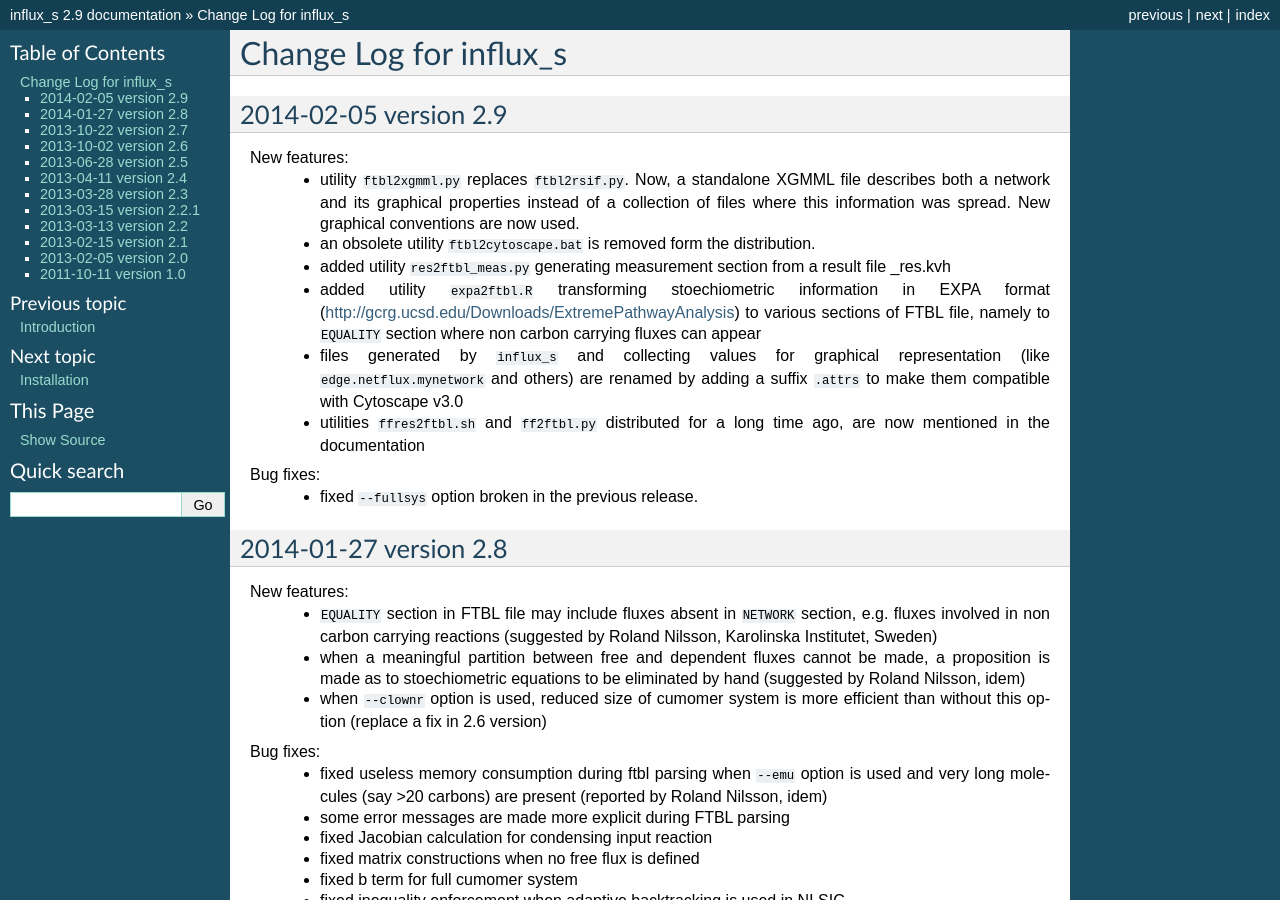
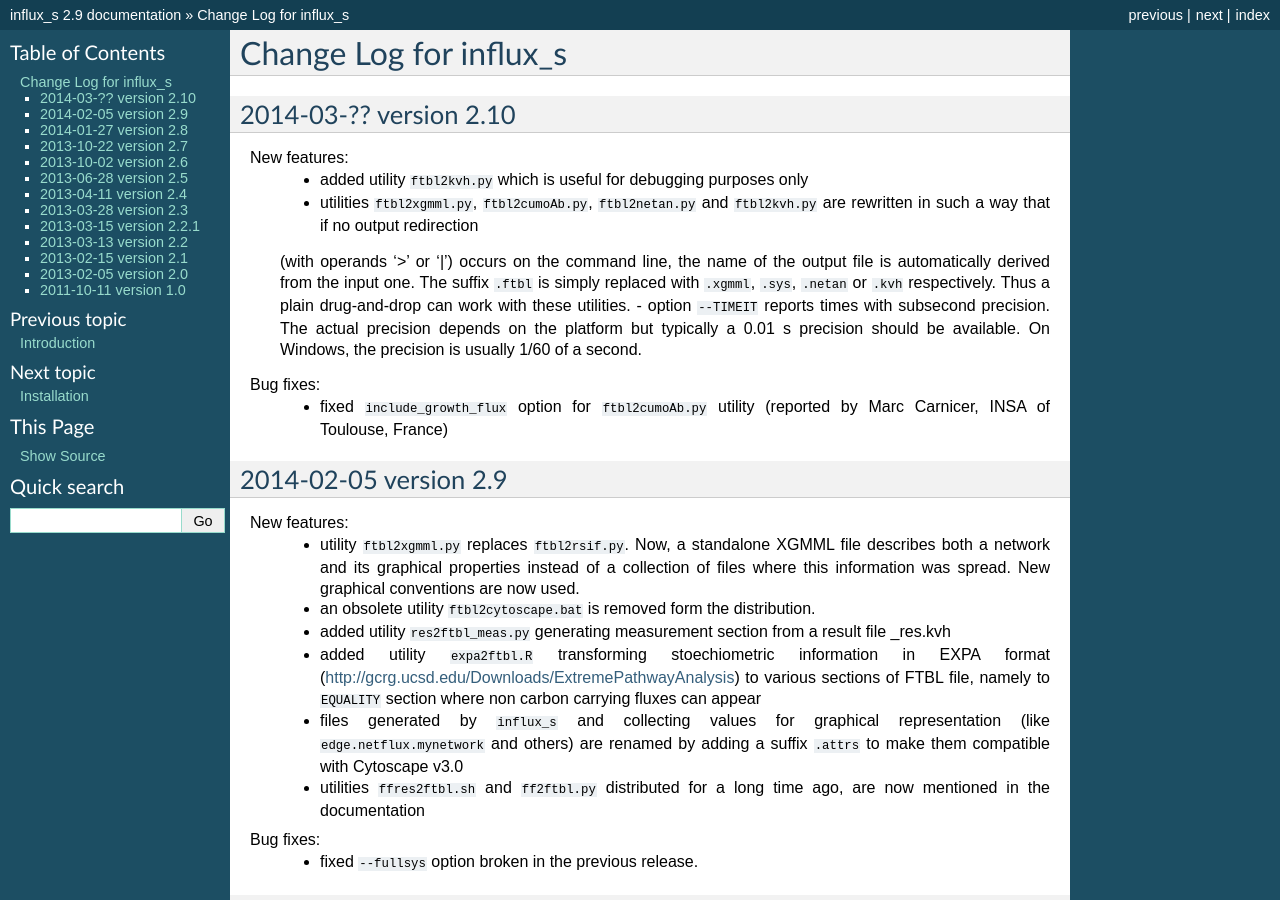
Before and after one commit to sgsokol/influx, a Sphinx documentation site: the page built from doc/changelog.rst, in a window 1280 px wide and 900 px high. Built offline with Sphinx 7.4.7, drawn with Linux system fonts in a browser that asks for light colours.

Commit message:
started 2.10

```diff
--- a/doc/ChangeLog.txt
+++ b/doc/ChangeLog.txt
@@ -1,6 +1,17 @@
 =======================
 Change Log for influx_s
 =======================
+
+2014-03-?? version 2.10
+-----------------------
+New features:
+ - added utility ``ftbl2kvh.py`` which is useful for debugging purposes only
+ - utilities ``ftbl2xgmml.py``, ``ftbl2cumoAb.py``, ``ftbl2netan.py`` and ``ftbl2kvh.py`` are rewritten in such a way that if no output redirection
+ (with operands '>' or '|') occurs on the command line, the name of the output file is automatically derived from the input one. The suffix ``.ftbl`` is simply replaced with ``.xgmml``, ``.sys``, ``.netan`` or ``.kvh`` respectively. Thus a plain drug-and-drop can work with these utilities.
+ - option ``--TIMEIT`` reports times with subsecond precision. The actual precision depends on the platform but typically a 0.01 s precision should be available. On Windows, the precision is usually 1/60 of a second.
+
+Bug fixes:
+ - fixed ``include_growth_flux`` option for ``ftbl2cumoAb.py`` utility (reported by Marc Carnicer, INSA of Toulouse, France)
 
 2014-02-05 version 2.9
 ----------------------
```
